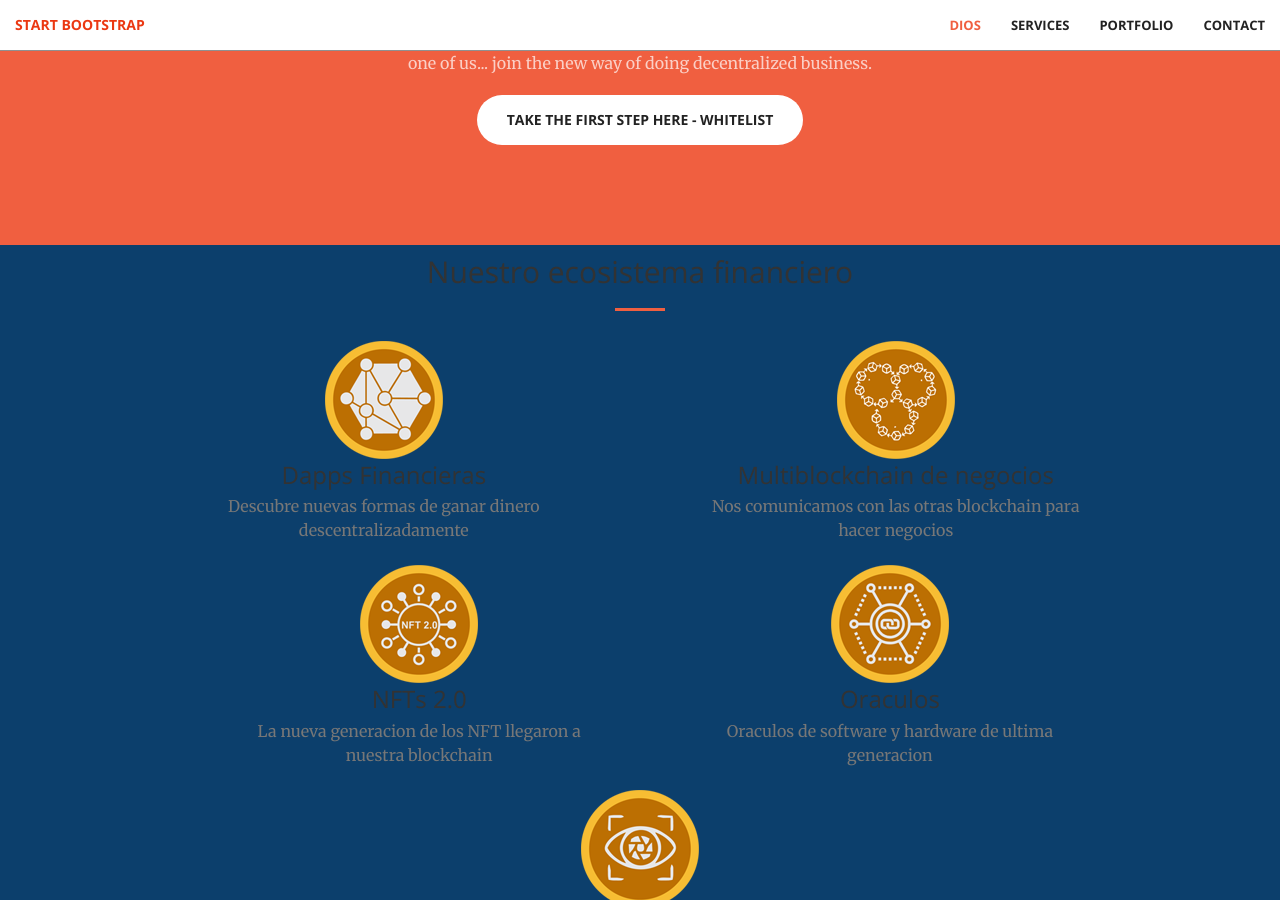
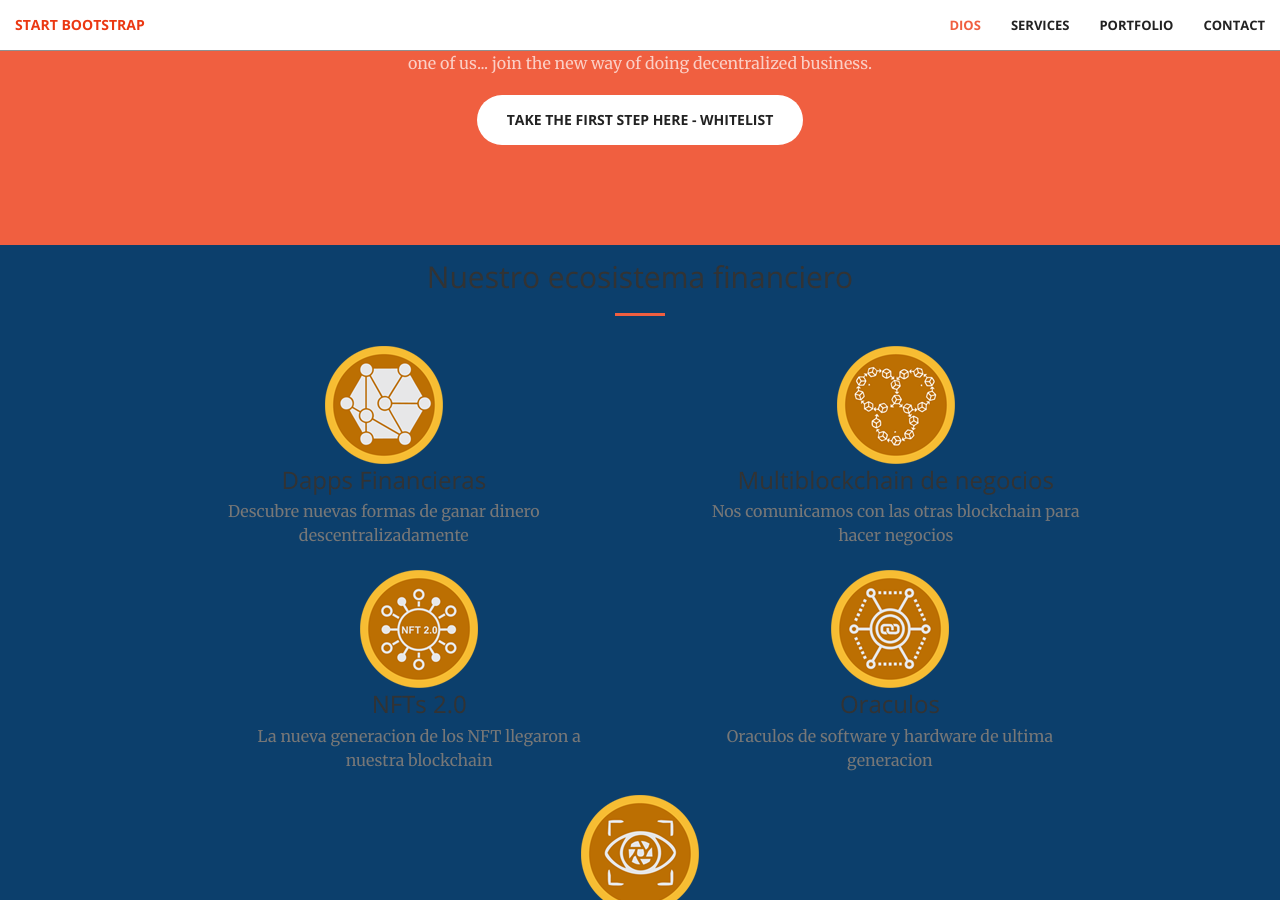
Before and after one commit to soujiang/soujiang.github.io, a Jekyll site: the page built from index.html, in a window 1280 px wide and 900 px high, scrolled down 1442 px. Built offline with Jekyll 4.4.1, drawn with Linux system fonts in a browser that asks for light colours.

Commit message:
base 15.36

```diff
--- a/_sass/_base.scss
+++ b/_sass/_base.scss
@@ -354,8 +354,8 @@ body {
 	justify-content: center;
 	align-items: center;
     background: rgb(12, 63, 108);
-    padding-top: 10px;
-    padding-bottom: 10px;
+    padding-top: 15px;
+    padding-bottom: 15px;
     margin:0;
 }
 
```
